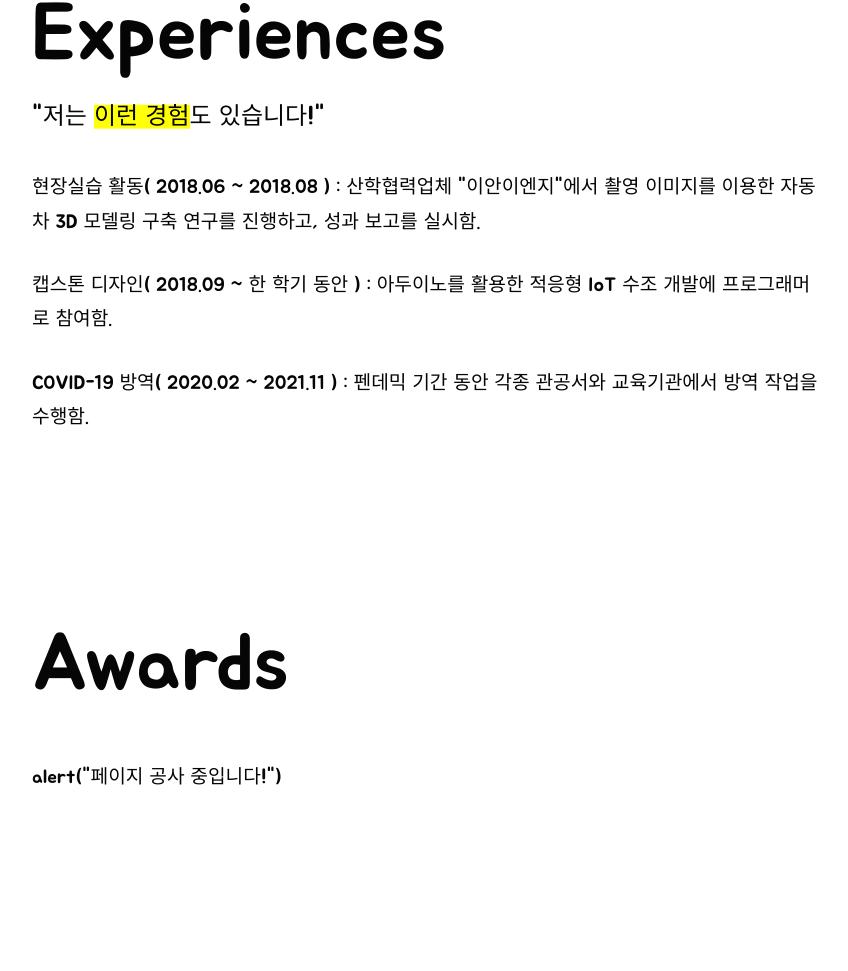
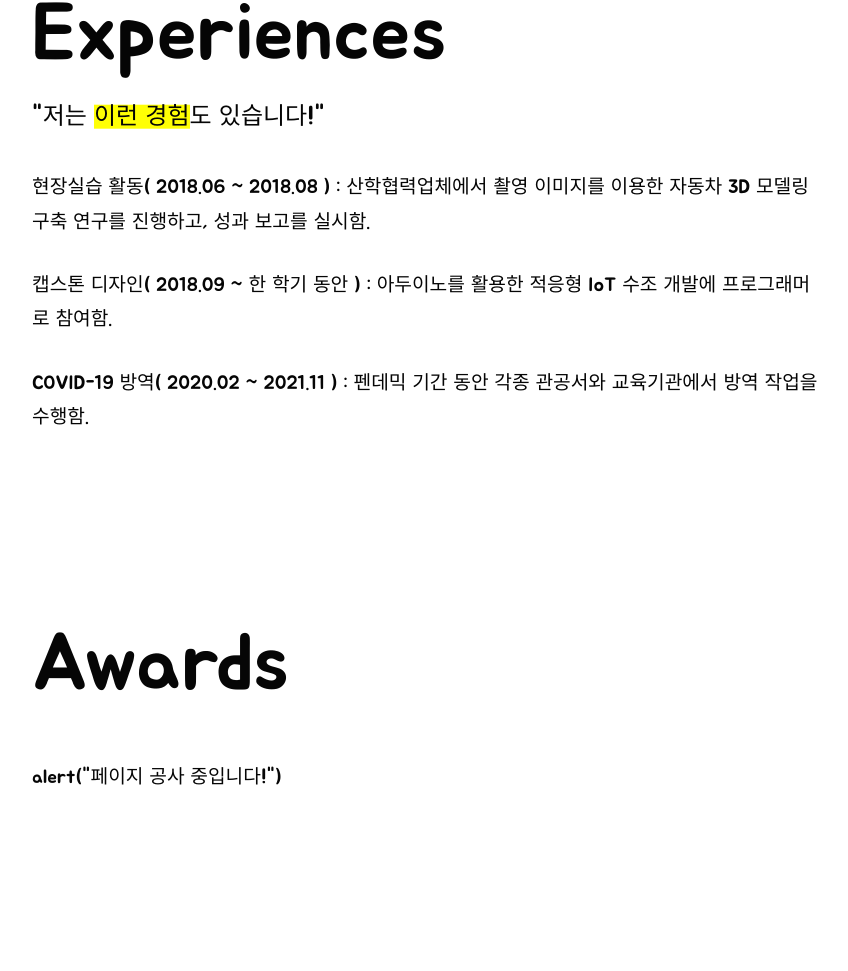
Before and after one commit to SooBookE/portfolio, a website: page origin/index.html in a window 1280 px wide. Shown: the part 3990-4961 px from the top of the page, without its empty margins (213-1061 px from the left). Drawn offline with nearby package versions, Linux system fonts and the light colour scheme.

Commit message:
portfolio

```diff
--- a/origin/index.html
+++ b/origin/index.html
@@ -158,7 +158,7 @@
                 <div class="text-wrap animate-text ">
                     <h2>Experiences</h2>
                     <p class="text-intro">"저는 <mark>이런 경험</mark>도 있습니다!"</p>
-                    <p>현장실습 활동( 2018.06 ~ 2018.08 ) : 산학협력업체 "이안이엔지"에서 촬영 이미지를 이용한 자동차 3D 모델링 구축 연구를 진행하고, 성과 보고를 실시함.</p>
+                    <p>현장실습 활동( 2018.06 ~ 2018.08 ) : 산학협력업체에서 촬영 이미지를 이용한 자동차 3D 모델링 구축 연구를 진행하고, 성과 보고를 실시함.</p>
                     <p>캡스톤 디자인( 2018.09 ~ 한 학기 동안 ) : 아두이노를 활용한 적응형 IoT 수조 개발에 프로그래머로 참여함.</p>
                     <p>COVID-19 방역( 2020.02 ~ 2021.11 ) : 펜데믹 기간 동안 각종 관공서와 교육기관에서 방역 작업을 수행함.</p>
                 </div>
```
